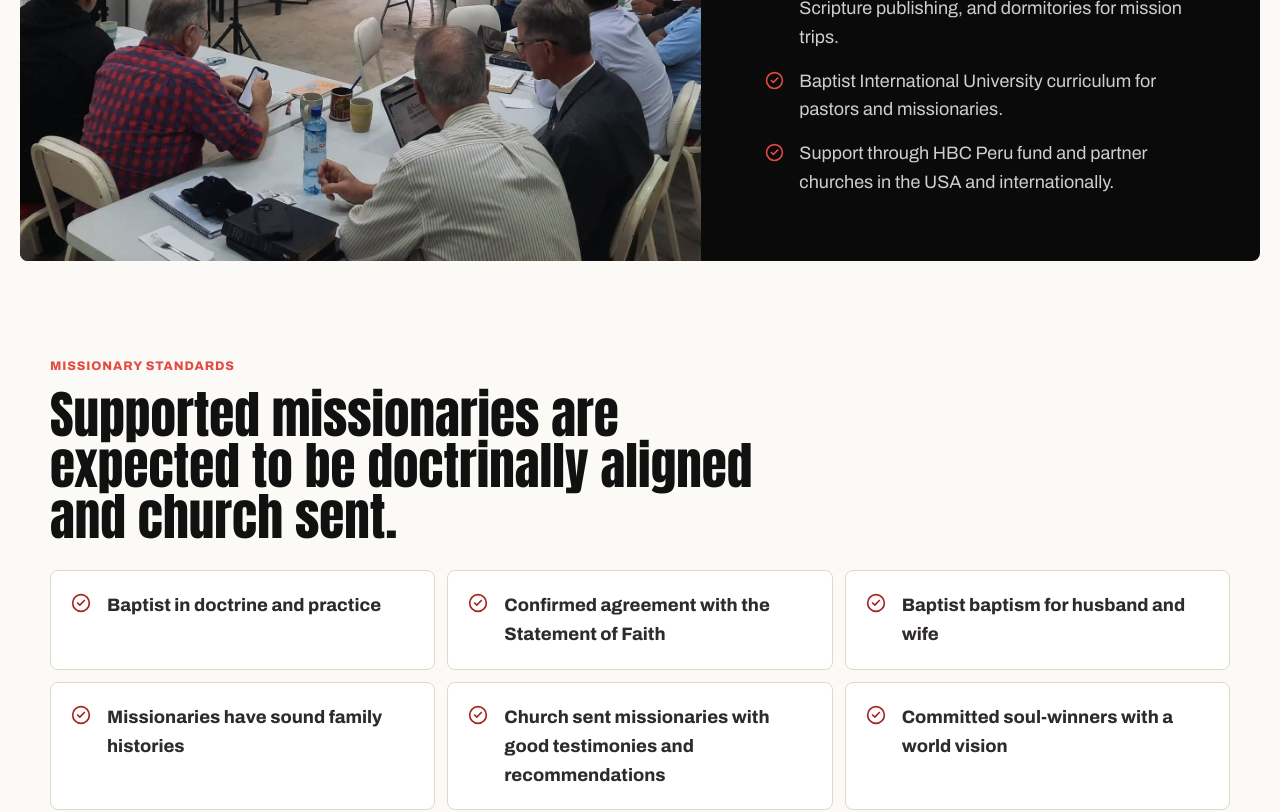
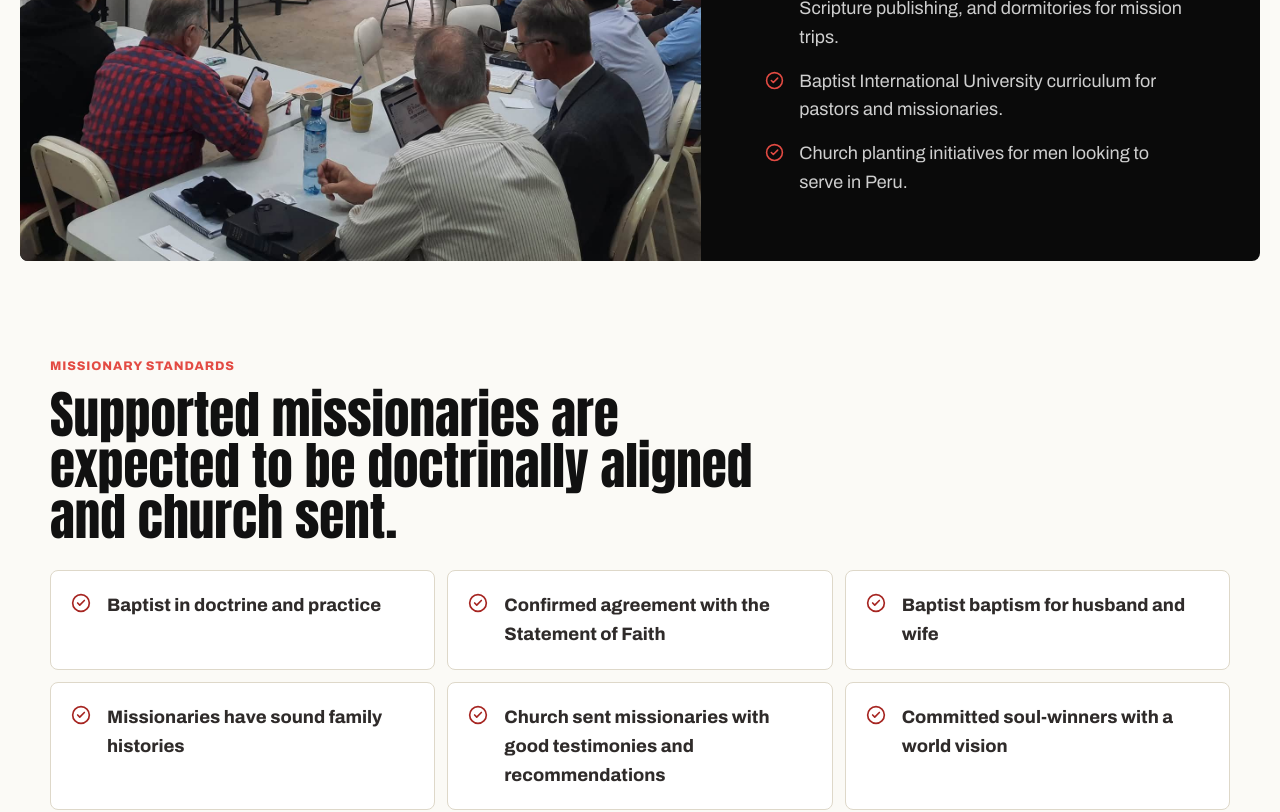
Before and after one commit to edesent/ibmperu-redesign, a Next.js app: page / in a window 1280 px wide. Shown: the part 2060-2872 px from the top of the page. Built offline with nearby package versions, Linux system fonts and the light colour scheme; no server answers.

Commit message:
Updated church planting initiatives statement

```diff
--- a/app/page.tsx
+++ b/app/page.tsx
@@ -73,7 +73,7 @@ export default function Home() {
               "Supporting churches in Peru and from around the world.",
               "A missions base in Pachacamac, Lima, Peru for missions office, Baptist International University, Scripture publishing, and dormitories for mission trips.",
               "Baptist International University curriculum for pastors and missionaries.",
-              "Support through HBC Peru fund and partner churches in the USA and internationally.",
+              "Church planting initiatives for men looking to serve in Peru.",
             ].map((item) => (
               <p key={item}>
                 <CheckCircle2 size={19} aria-hidden />
```
